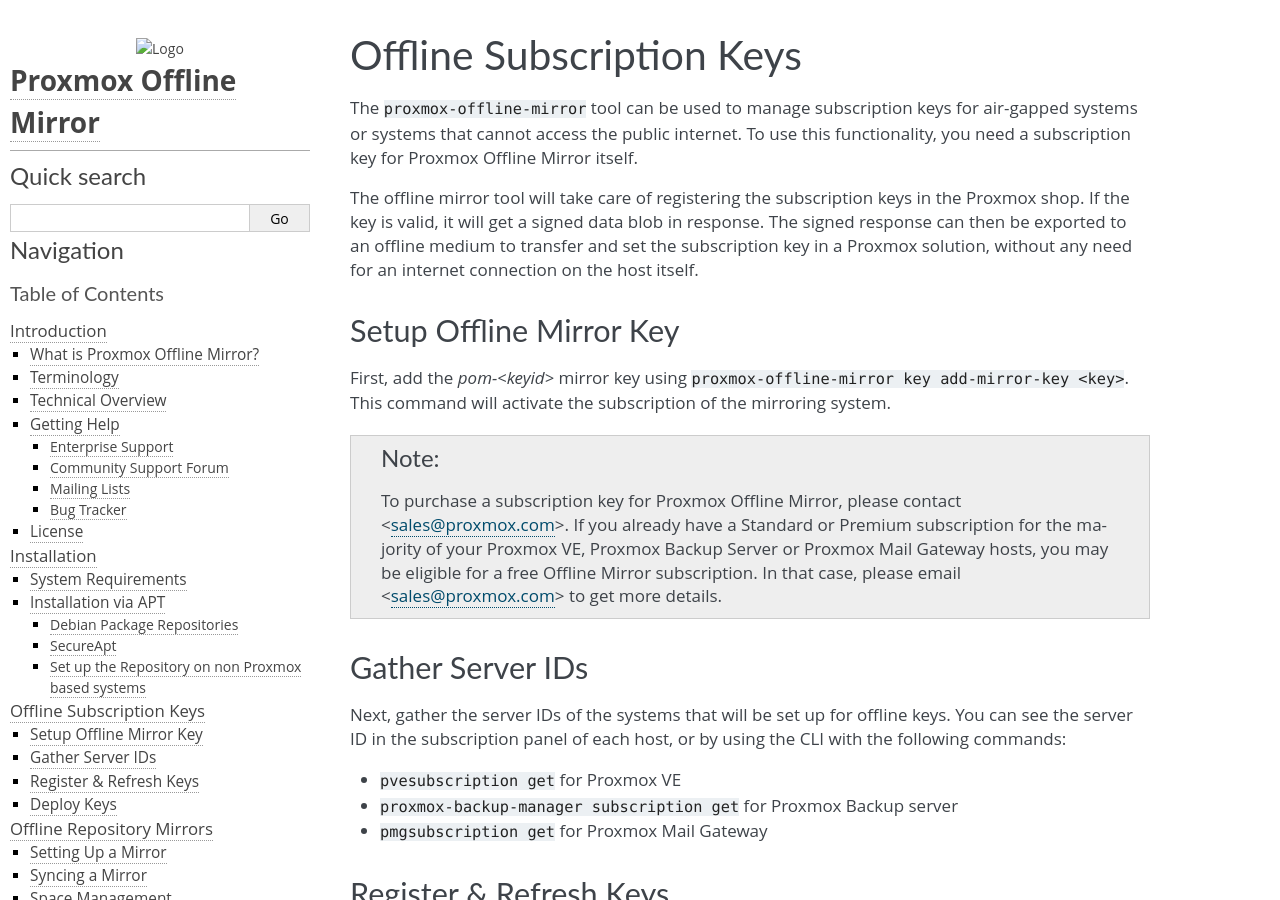
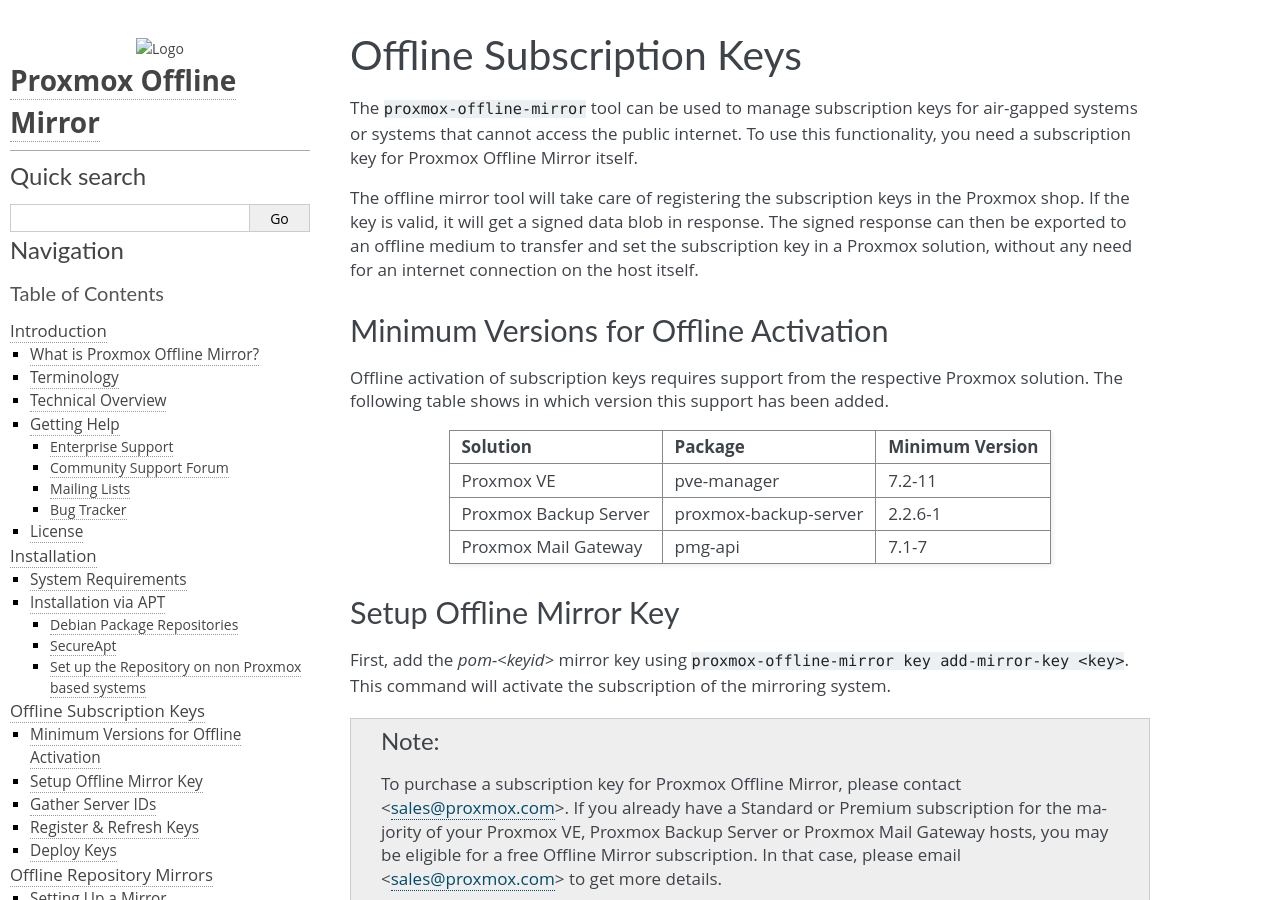
Before and after one commit to proxmox/proxmox-offline-mirror, a Sphinx documentation site: the page built from docs/offline-keys.rst, in a window 1280 px wide and 900 px high. Built offline with Sphinx 7.4.7, drawn with Linux system fonts in a browser that asks for light colours.

Commit message:
docs: offline keys: add info about minimum product version that got activation support
Signed-off-by: Thomas Lamprecht <t.lamprecht@proxmox.com>

```diff
--- a/docs/offline-keys.rst
+++ b/docs/offline-keys.rst
@@ -9,6 +9,21 @@
 the key is valid, it will get a signed data blob in response. The signed response can then be
 exported to an offline medium to transfer and set the subscription key in a Proxmox solution,
 without any need for an internet connection on the host itself.
+
+
+Minimum Versions for Offline Activation
+---------------------------------------
+
+Offline activation of subscription keys requires support from the respective Proxmox solution. The
+following table shows in which version this support has been added.
+
+=====================  =====================  ======================================
+Solution               Package                Minimum Version
+=====================  =====================  ======================================
+Proxmox VE             pve-manager            7.2-11
+Proxmox Backup Server  proxmox-backup-server  2.2.6-1
+Proxmox Mail Gateway   pmg-api                7.1-7
+=====================  =====================  ======================================
 
 Setup Offline Mirror Key
 ------------------------
```
